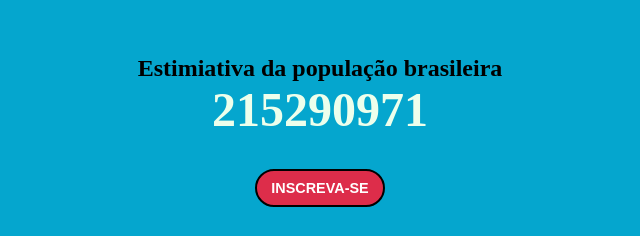
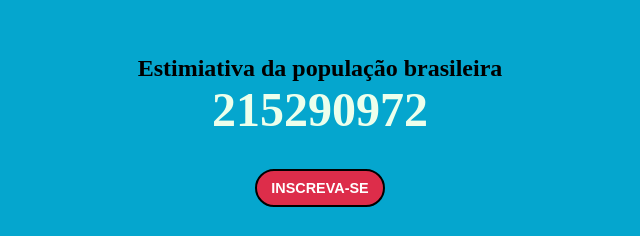
Before and after one commit to GCison/proj-br, a plain HTML site: page index.html in a window 1280 px wide. Shown: the part 236-472 px from the top of the page, 320-960 px from the left. Drawn offline with Linux system fonts and the light colour scheme.

Commit message:
atualiza projecao

```diff
--- a/index.html
+++ b/index.html
@@ -9,7 +9,7 @@
     <body>
         <div class="page-content">
             <h2>Estimiativa da população brasileira</h2>
-            <h1 id="value">215290971</h1>
+            <h1 id="value">215290972</h1>
 
             <div class="page-button">
                 <button type="button" class="btn btn-pink">Inscreva-se</button>
```
